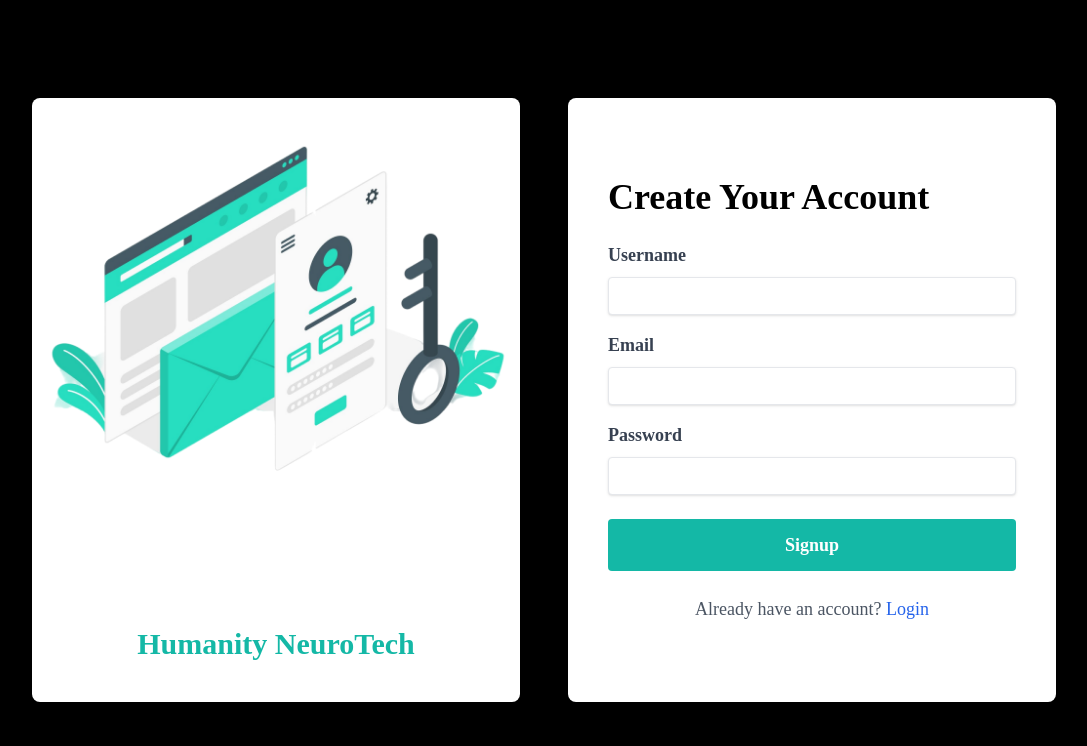
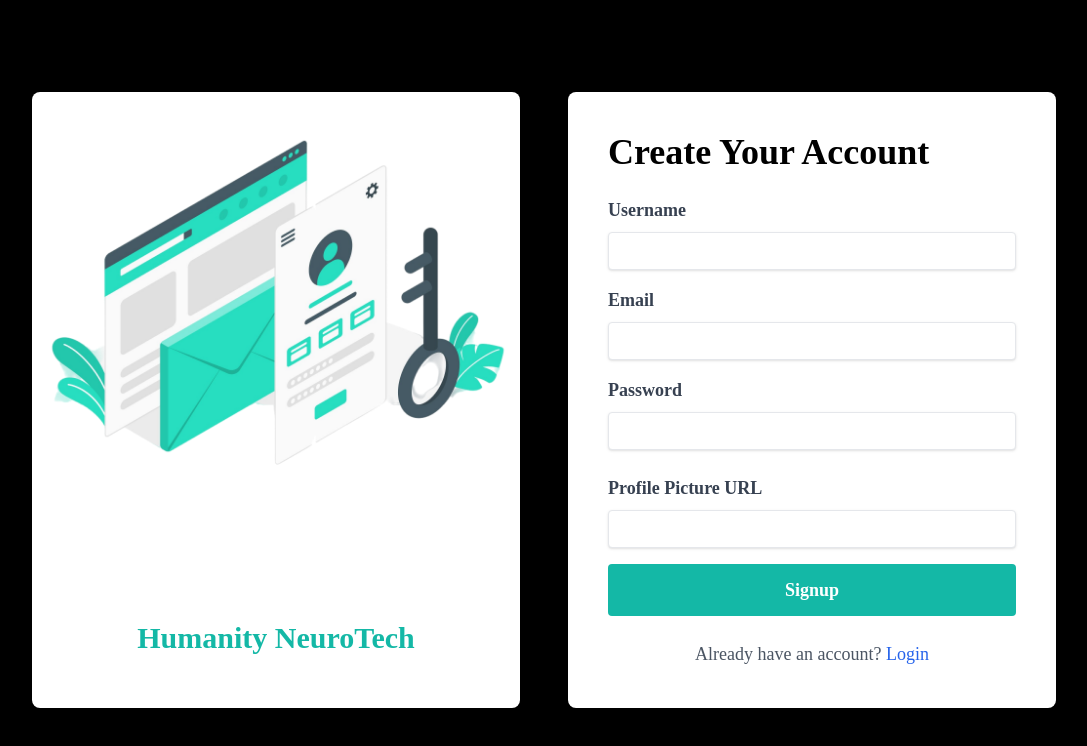
Before and after one commit to adan-s/nextjs-passport-auth-app, a Next.js app: page /signup in a window 1280 px wide. Shown: the top 746 px of the page, without its empty margins (96-1183 px from the left). Built offline with nearby package versions, Linux system fonts and the light colour scheme; no server answers.

Commit message:
fields add in signup

```diff
--- a/src/pages/profile.tsx
+++ b/src/pages/profile.tsx
@@ -3,7 +3,7 @@ import { useRouter } from 'next/router';
 import { getProfile, logoutUser } from '@/services/auth';
 
 const ProfilePage = () => {
-  const [username, setUsername] = useState<string | null>(null);
+  const [profile, setProfile] = useState<any>(null);
   const [error, setError] = useState<string | null>(null);
   const router = useRouter();
 
@@ -13,7 +13,7 @@ const ProfilePage = () => {
       if (token) {
         try {
           const data = await getProfile(token);
-          setUsername(data.username);
+          setProfile(data);
         } catch (err) {
           console.error('Error fetching profile:', err);
           setError('Failed to fetch profile');
@@ -45,9 +45,16 @@ const ProfilePage = () => {
       <div className="bg-white p-8 rounded-lg shadow-md w-full max-w-md">
         <h1 className="text-2xl font-semibold text-center mb-4">Profile</h1>
         {error && <p className="text-red-500 text-center mb-4">{error}</p>}
-        {username ? (
+        {profile ? (
           <div className="text-center">
-            <p className="text-lg">Username: <span className="font-medium">{username}</span></p>
+            <img
+              src={profile.profilePic || '/images/default-img.jpg'}
+              alt="Profile Picture"
+              className="mx-auto mb-4 rounded-full w-24 h-24 object-cover"
+            />
+            <p className="text-lg">Username: <span className="font-medium">{profile.username}</span></p>
+            <p className="text-lg">Email: <span className="font-medium">{profile.email}</span></p>
+            <p className="text-lg">Status: <span className="font-medium">{profile.status}</span></p>
             <button
               onClick={handleLogout}
               className="mt-6 w-full bg-teal-500 text-white py-2 rounded-lg hover:bg-teal-600 transition duration-200"
--- a/src/pages/signup.tsx
+++ b/src/pages/signup.tsx
@@ -7,13 +7,15 @@ const SignupPage = () => {
   const [username, setUsername] = useState('');
   const [password, setPassword] = useState('');
   const [email, setEmail] = useState('');
+  const [profilePic, setProfilePic] = useState('');
+  const [status, setStatus] = useState('active');
   const [error, setError] = useState('');
   const router = useRouter();
 
   const handleSubmit = async (e: React.FormEvent) => {
     e.preventDefault();
     try {
-      const data = await registerUser(username, password, email);
+      const data = await registerUser(username, password, email, profilePic, status);
       if (data.message) {
         setError(data.message);
       } else {
@@ -29,11 +31,10 @@ const SignupPage = () => {
   };
 
   return (
-    <div className="flex items-center justify-center min-h-screen bg-black" style={{fontFamily:"Times New Roman"}}>
+    <div className="flex items-center justify-center min-h-screen bg-black" style={{ fontFamily: "Times New Roman" }}>
       <div className="container mx-auto p-4 md:p-6 lg:p-12">
         <main className="flex flex-col items-center justify-center w-full">
           <div className="grid grid-cols-1 md:grid-cols-2 gap-12 w-full max-w-5xl">
-
             <div className="bg-white rounded-lg shadow-lg overflow-hidden">
               <img src="/images/signup.png" alt="Organic Mind" className="w-full object-cover" />
               <p className="text-center my-6 text-3xl text-teal-500 font-bold py-4">Humanity NeuroTech</p>
@@ -42,6 +43,7 @@ const SignupPage = () => {
               <h2 className="text-4xl font-bold mb-6">Create Your Account</h2>
 
               <form onSubmit={handleSubmit}>
+                {/* Username Field */}
                 <div className="mb-4">
                   <label className="block text-gray-700 text-lg font-bold mb-2" htmlFor="username">
                     Username
@@ -55,6 +57,8 @@ const SignupPage = () => {
                     className="shadow appearance-none border rounded w-full py-2 px-3 text-gray-700 leading-tight focus:outline-none focus:shadow-outline"
                   />
                 </div>
+
+                {/* Email Field */}
                 <div className="mb-4">
                   <label className="block text-gray-700 text-lg font-bold mb-2" htmlFor="email">
                     Email
@@ -68,6 +72,8 @@ const SignupPage = () => {
                     className="shadow appearance-none border rounded w-full py-2 px-3 text-gray-700 leading-tight focus:outline-none focus:shadow-outline"
                   />
                 </div>
+
+                {/* Password Field */}
                 <div className="mb-6 relative">
                   <label className="block text-gray-700 text-lg font-bold mb-2" htmlFor="password">
                     Password
@@ -81,6 +87,37 @@ const SignupPage = () => {
                     className="shadow appearance-none border rounded w-full py-2 px-3 text-gray-700 leading-tight focus:outline-none focus:shadow-outline"
                   />
                 </div>
+
+                {/* Profile Picture Field */}
+                <div className="mb-4">
+                  <label className="block text-gray-700 text-lg font-bold mb-2" htmlFor="profilePic">
+                    Profile Picture URL
+                  </label>
+                  <input
+                    type="text"
+                    id="profilePic"
+                    value={profilePic}
+                    onChange={(e) => setProfilePic(e.target.value)}
+                    className="shadow appearance-none border rounded w-full py-2 px-3 text-gray-700 leading-tight focus:outline-none focus:shadow-outline"
+                  />
+                </div>
+
+                {/* Status Field */}
+                {/* <div className="mb-4">
+                  <label className="block text-gray-700 text-lg font-bold mb-2" htmlFor="status">
+                    Status
+                  </label>
+                  <select
+                    id="status"
+                    value={status}
+                    onChange={(e) => setStatus(e.target.value)}
+                    className="shadow appearance-none border rounded w-full py-2 px-3 text-gray-700 leading-tight focus:outline-none focus:shadow-outline"
+                  >
+                    <option value="active">Active</option>
+                    <option value="inactive">Inactive</option>
+                  </select>
+                </div> */}
+
                 <button
                   type="submit"
                   className="bg-teal-500 hover:bg-teal-700 text-white font-bold py-3 px-5 rounded w-full mb-6 text-lg"
--- a/src/services/auth.tsx
+++ b/src/services/auth.tsx
@@ -1,15 +1,16 @@
 const API_BASE_URL = process.env.NEXT_PUBLIC_API_BASE_URL;
 
-export const registerUser = async (username: string, password: string, email: string) => {
+export const registerUser = async (username: string, password: string, email: string, profilePic: string, status: string) => {
   const response = await fetch(`${API_BASE_URL}/auth/register`, {
     method: 'POST',
     headers: {
       'Content-Type': 'application/json',
     },
-    body: JSON.stringify({ username, password, email }),
+    body: JSON.stringify({ username, password, email, profilePic, status }),
   });
   return response.json();
 };
+
 
 export const loginUser = async (username: string, password: string) => {
   const response = await fetch(`${API_BASE_URL}/auth/login`, {
```
Also changed, not shown: public/images/default-img.jpg (added).
